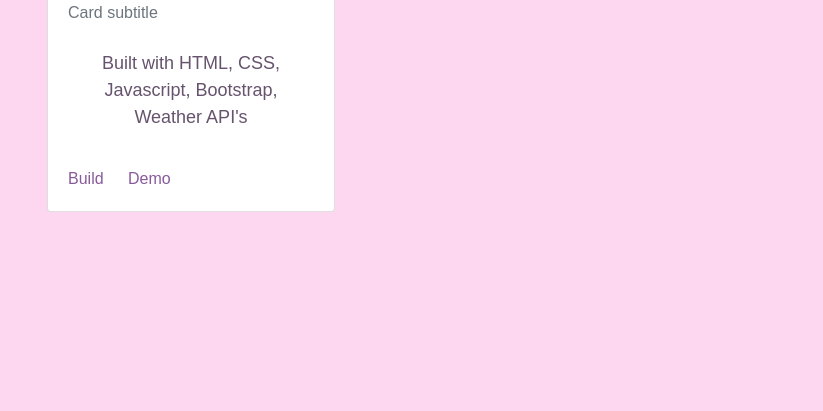
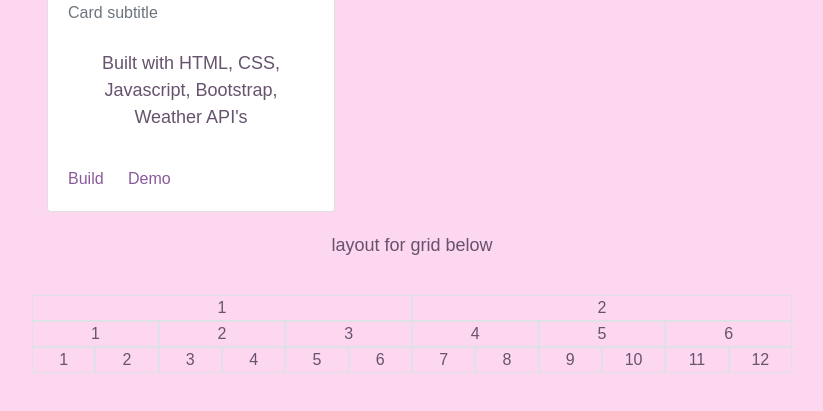
Before and after one commit to amyrosejoyce/portfolio, a plain HTML site: page projects.html in a window 1280 px wide. Shown: the part 1007-1418 px from the top of the page, without its empty margins (228-1051 px from the left). Before the commit the page ends 1279 px from the top, so only its background shows below. Drawn offline with nearby package versions, Linux system fonts and the light colour scheme.

Commit message:
added BS grid and res images

```diff
--- a/projects.html
+++ b/projects.html
@@ -73,5 +73,34 @@
         </div>
       </div>
     </div>
+    <p>layout for grid below</p>
+    <div class="container">
+      <div class="row">
+        <div class="col-sm-6 border text-center">1</div>
+        <div class="col-sm-6 border text-center">2</div>
+      </div>
+      <div class="row">
+        <div class="col-sm-2 border text-center">1</div>
+        <div class="col-sm-2 border text-center">2</div>
+        <div class="col-sm-2 border text-center">3</div>
+        <div class="col-sm-2 border text-center">4</div>
+        <div class="col-sm-2 border text-center">5</div>
+        <div class="col-sm-2 border text-center">6</div>
+      </div>
+      <div class="row">
+        <div class="col-sm-1 border text-center">1</div>
+        <div class="col-sm-1 border text-center">2</div>
+        <div class="col-sm-1 border text-center">3</div>
+        <div class="col-sm-1 border text-center">4</div>
+        <div class="col-sm-1 border text-center">5</div>
+        <div class="col-sm-1 border text-center">6</div>
+        <div class="col-sm-1 border text-center">7</div>
+        <div class="col-sm-1 border text-center">8</div>
+        <div class="col-sm-1 border text-center">9</div>
+        <div class="col-sm-1 border text-center">10</div>
+        <div class="col-sm-1 border text-center">11</div>
+        <div class="col-sm-1 border text-center">12</div>
+      </div>
+    </div>
   </body>
 </html>
--- a/src/style.css
+++ b/src/style.css
@@ -11,6 +11,10 @@
 
 .underline {
   text-decoration: underline;
+}
+
+.button-custom {
+  background-color: var(--text-color);
 }
 
 body {
@@ -63,6 +67,8 @@ h3 {
 }
 .profile-image {
   display: block;
+  max-width: 100%;
+  height: auto;
   margin: auto;
   border: 5px solid var(--text-color);
   border-radius: 10px;
```
Also changed, not shown: index.html (+4 -1 lines), media/introprofilepic.jpg (renamed from media/WhatsApp_Image_2024-02-02_at_14.25.57_ed6de59b.jpg).
